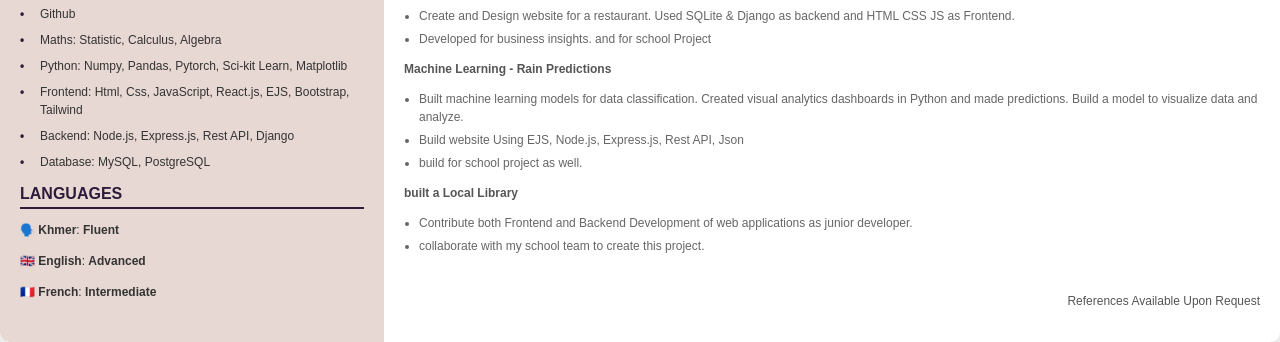
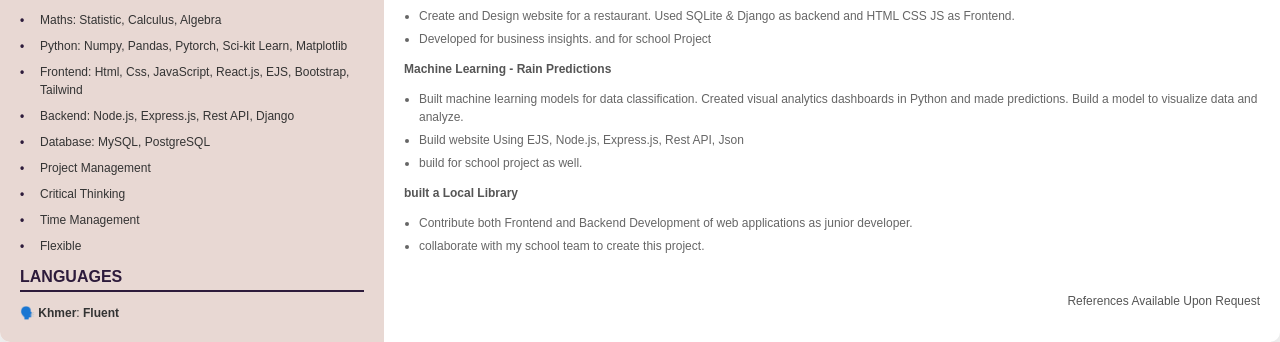
Before and after one commit to heangdeniss/updated-cv, a plain HTML site: page index.html in a window 1280 px wide. Shown: the part 458-800 px from the top of the page. Drawn offline with Linux system fonts and the light colour scheme.

Commit message:
index.html

```diff
--- a/index.html
+++ b/index.html
@@ -32,6 +32,10 @@
                 <li>Frontend: Html, Css, JavaScript, React.js, EJS, Bootstrap, Tailwind</li>
                 <li>Backend: Node.js, Express.js, Rest API, Django</li>
                 <li>Database: MySQL, PostgreSQL</li>
+                <li>Project Management</li>
+                <li>Critical Thinking</li>
+                <li>Time Management</li>
+                <li>Flexible</li>
             </ul>
 
             <!-- Languages Section -->
```
